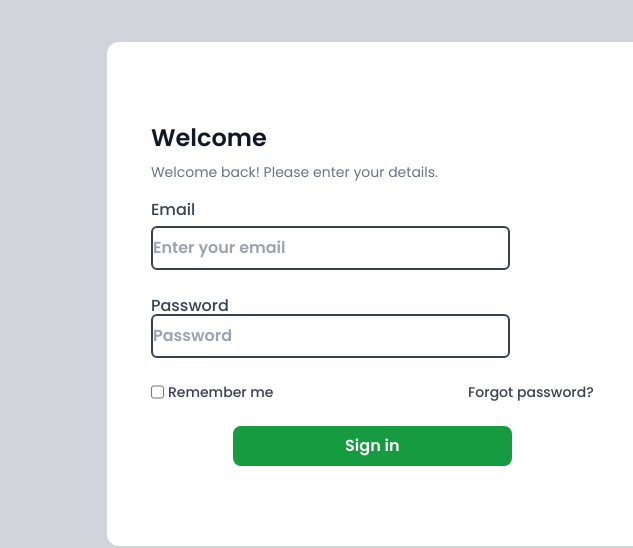
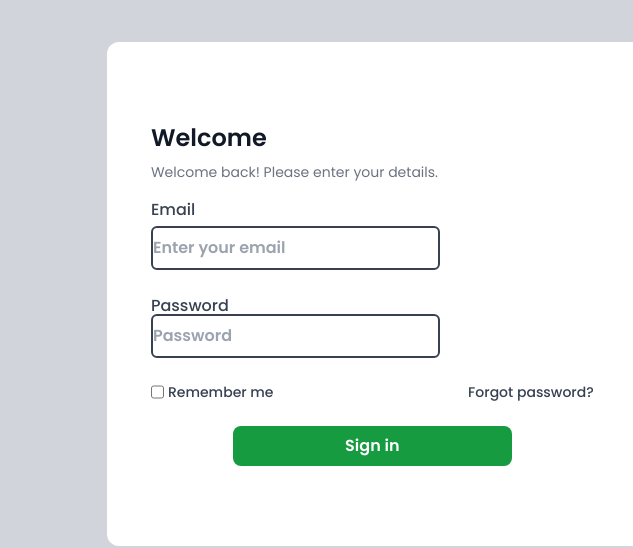
Before and after one commit to Phemmy-Dev/12LeafDiary-Project, a plain HTML site: page signin.html in a window 1280 px wide. Shown: the part 106-654 px from the top of the page, 0-633 px from the left. Drawn offline with Linux system fonts and the light colour scheme.

```diff
--- a/signin.html
+++ b/signin.html
@@ -28,9 +28,9 @@
 <!-- Mobile leaf icon -->
 
         <div class=" w-5/6 mx-auto flex rounded-lg space-x-1">
-            <div class="w-11/12 mx-auto md:w-1/2 rounded-tl-xl rounded-bl-xl rounded-tr-xl rounded-br-xl semiwhite bg-white lg:rounded-tr-none lg:rounded-br-none">
+            <div class="w-72 mx-auto md:w-1/2 rounded-tl-xl rounded-bl-xl rounded-tr-xl rounded-br-xl bg-white lg:rounded-tr-none lg:rounded-br-none">
 
-                <div class="w-5/6 mx-auto my-20 ">
+                <div class="w-5/6 mx-auto my-20 overflow-hidden">
 
                     <div class="space-y-2 mb-4">
                         <h2 class="text-gray-900 text-2xl font-semibold">Welcome</h2>
@@ -40,12 +40,12 @@
                     <div class="space-y-6">
                         <div class="space-y-1">
                             <label for="email" class="font-medium text-gray-700">Email</label><br>
-                            <input type="email" placeholder="Enter your email" class="py-2 rounded-md p-0 md:pr-10 text-gray-600 font-semibold border-2 border-gray-700 border-solid overflow-hidden">
+                            <input type="email" placeholder="Enter your email" class="py-2 rounded-md p-0 md:pr-10 text-gray-600 font-semibold border-2 border-gray-700 border-solid" size="15">
                         </div>
 
                         <div class="-space-y-1">
                             <label for="password" class="font-medium text-gray-700">Password</label><br>
-                            <input type="password" placeholder="Password" class="py-2 rounded-md md:pr-10 text-gray-600 font-semibold border-2 border-gray-700 border-solid overflow-hidden">
+                            <input type="password" placeholder="Password" class="py-2 rounded-md md:pr-10 text-gray-600 font-semibold border-2 border-gray-700" size="15">
                         </div>
 
                         <div class="flex justify-between text-gray-700 font-medium text-xs md:text-sm">
```
Also changed, not shown: css/main.css.
